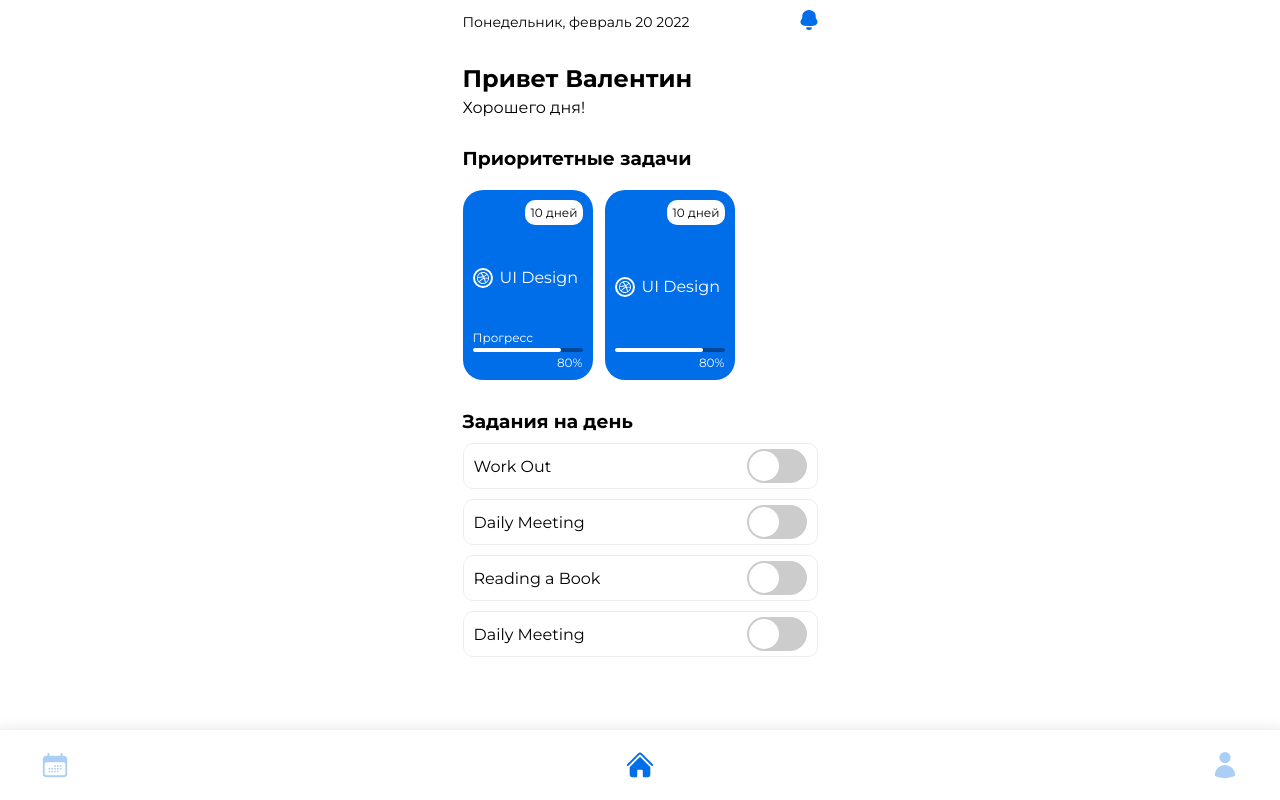
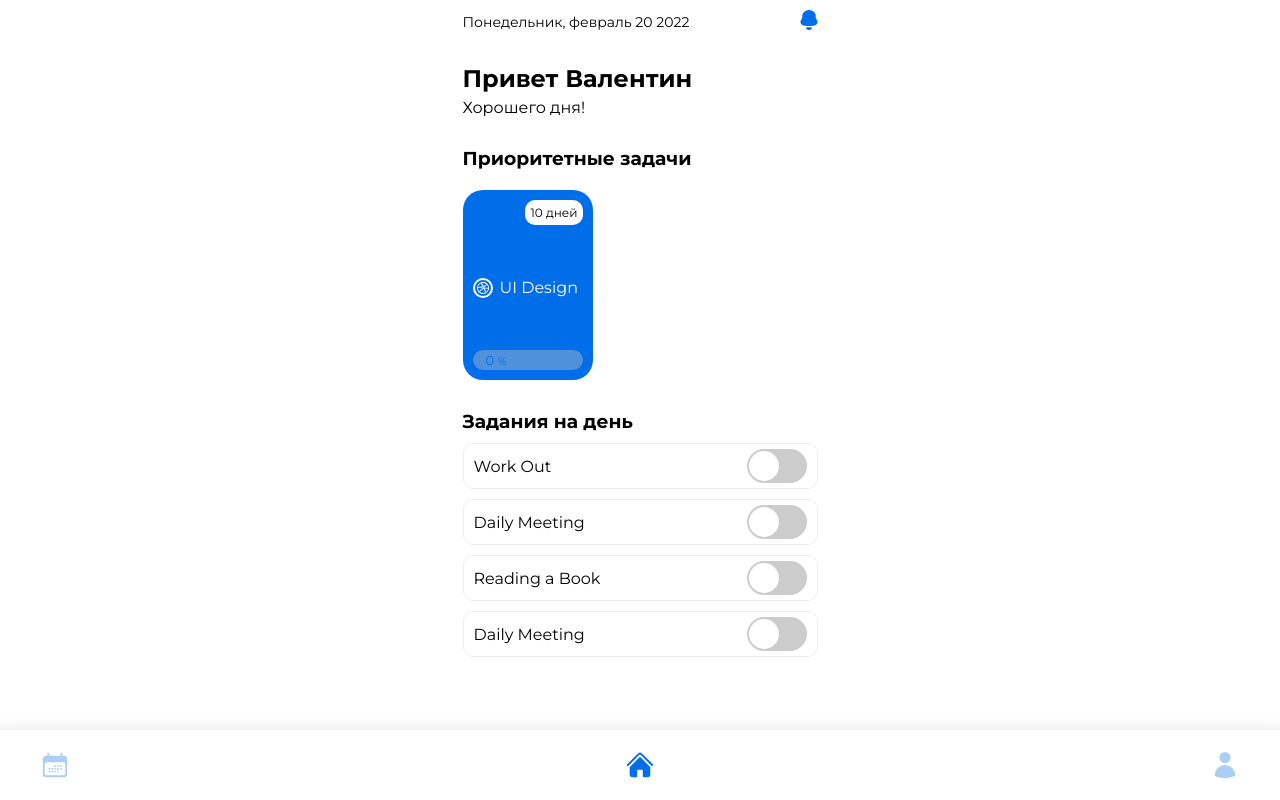
Before and after one commit to walentyao/scheduler, a Vue app: page / in a window 1280 px wide. Built offline with nearby package versions, Linux system fonts and the light colour scheme.

Commit message:
refactoring ... )

```diff
--- /dev/null
+++ b/src/entities/CardTask/components/CardTask.vue
@@ -0,0 +1,101 @@
+<script setup lang="ts">
+import CustomProgressBar from '@/shared/components/CustomProgressBar.vue';
+import { ref } from 'vue';
+
+const proc = ref(0);
+// setInterval(() => {
+//   proc.value += 1;
+// }, 1000);
+</script>
+
+<template>
+  <div class="card-task">
+    <div class="card-task__date">
+      <span>10 дней</span>
+    </div>
+    <div class="card-task__title">
+      <img
+        src="/iconui.svg"
+        class="card-task__icon"
+        alt="ui"
+      />
+      <span class="card-task__text">UI Design</span>
+    </div>
+
+    <CustomProgressBar
+      :percentages="proc"
+      :style-progress="{
+        backColor: 'rgba(197,197,197,0.4)',
+        lineColor: '#ffffff',
+        percentagesColor: 'var(--color-blue)',
+      }"
+    />
+  </div>
+</template>
+
+<style scoped lang="scss">
+.card-task {
+  display: flex;
+  flex-direction: column;
+  justify-content: space-between;
+
+  padding: 10px;
+  background: #006ee9;
+  border-radius: 20px;
+  color: white;
+
+  width: 130px;
+  height: 190px;
+
+  &__date {
+    display: flex;
+    justify-content: flex-end;
+    color: black;
+
+    span {
+      padding: 5px;
+      border-radius: 10px;
+
+      background: white;
+
+      font-size: 12px;
+    }
+  }
+
+  &__title {
+    display: flex;
+    flex-direction: row;
+    align-items: center;
+    column-gap: 7px;
+  }
+}
+
+.progress {
+  display: flex;
+  flex-direction: column;
+  row-gap: 3px;
+  font-size: 12px;
+
+  &__title {
+    color: white;
+  }
+
+  &__value {
+    display: flex;
+    justify-content: flex-end;
+  }
+}
+
+.progressBar {
+  height: 4px;
+  border-radius: 4px;
+  background: #004797;
+
+  &__line {
+    height: 4px;
+    border-radius: 4px;
+    width: 80%;
+    background: white;
+  }
+}
+</style>
--- /dev/null
+++ b/src/entities/CardTask/components/index.ts
@@ -0,0 +1,3 @@
+import CardTask from './CardTask.vue';
+
+export { CardTask };
--- /dev/null
+++ b/src/entities/CardTask/index.ts
@@ -0,0 +1 @@
+export { CardTask } from './components';
--- a/src/pages/DashboardPage/DashboardPage.vue
+++ b/src/pages/DashboardPage/DashboardPage.vue
@@ -1,6 +1,6 @@
 <script setup lang="ts">
-import NavigationFooter from '@/widgets/NavigationFooter/components/NavigationFooter.vue';
 import CheckboxSwitch from '@/shared/components/CheckboxSwitch.vue';
+import { TaskList } from '@/widgets/TaskList';
 </script>
 
 <template>
@@ -20,48 +20,8 @@ import CheckboxSwitch from '@/shared/components/CheckboxSwitch.vue';
     </div>
     <div class="tasks">
       <h3>Приоритетные задачи</h3>
-      <div class="listTasks tasks__listTasks">
-        <div class="cardTask">
-          <div class="cardTask__date">
-            <span>10 дней</span>
-          </div>
-          <div class="cardTask__title">
-            <img
-              src="/iconui.svg"
-              class="cardTask__icon"
-              alt="ui"
-            />
-            <span class="cardTask__text">UI Design</span>
-          </div>
-          <div class="progress">
-            <div class="progress__title">Прогресс</div>
-            <div class="progressBar">
-              <div class="progressBar__line"></div>
-            </div>
-            <div class="progress__value">80%</div>
-          </div>
-        </div>
-
-        <div class="cardTask">
-          <div class="cardTask__date">
-            <span>10 дней</span>
-          </div>
-          <div class="cardTask__title">
-            <img
-              src="/iconui.svg"
-              class="cardTask__icon"
-              alt="ui"
-            />
-            <span class="cardTask__text">UI Design</span>
-          </div>
-          <div class="progress">
-            <div class="progressBar">
-              <div class="progressBar__line"></div>
-            </div>
-            <div class="progress__value">80%</div>
-          </div>
-        </div>
-      </div>
+      <!--      TODO-->
+      <TaskList class="tasks__listTasks" />
     </div>
     <div class="dailyTasks">
       <h3>Задания на день</h3>
@@ -120,78 +80,6 @@ import CheckboxSwitch from '@/shared/components/CheckboxSwitch.vue';
     margin-top: 20px;
   }
 }
-
-.listTasks {
-  display: flex;
-  flex-direction: row;
-  column-gap: 12px;
-}
-
-.cardTask {
-  display: flex;
-  flex-direction: column;
-  justify-content: space-between;
-
-  padding: 10px;
-  background: #006ee9;
-  border-radius: 20px;
-  color: white;
-
-  width: 130px;
-  height: 190px;
-
-  &__date {
-    display: flex;
-    justify-content: flex-end;
-    color: black;
-
-    span {
-      padding: 5px;
-      border-radius: 10px;
-
-      background: white;
-
-      font-size: 12px;
-    }
-  }
-
-  &__title {
-    display: flex;
-    flex-direction: row;
-    align-items: center;
-    column-gap: 7px;
-  }
-}
-
-.progress {
-  display: flex;
-  flex-direction: column;
-  row-gap: 3px;
-  font-size: 12px;
-
-  &__title {
-    color: white;
-  }
-
-  &__value {
-    display: flex;
-    justify-content: flex-end;
-  }
-}
-
-.progressBar {
-  height: 4px;
-  border-radius: 4px;
-  background: #004797;
-
-  &__line {
-    height: 4px;
-    border-radius: 4px;
-    width: 80%;
-    background: white;
-  }
-}
-
 .dailyTasks {
   display: flex;
   flex-direction: column;
--- a/src/pages/DetailTaskPage/DetailTaskPage.vue
+++ b/src/pages/DetailTaskPage/DetailTaskPage.vue
@@ -1,7 +1,7 @@
 <script setup lang="ts">
 import { XMarkIcon } from '@heroicons/vue/24/solid';
 import CustomButton from '@/shared/components/CustomButton.vue';
-import ProgressBar from '@/shared/components/ProgressBar.vue';
+import CustomProgressBar from '@/shared/components/CustomProgressBar.vue';
 import CustomList from '@/shared/components/CustomList.vue';
 </script>
 
@@ -78,7 +78,7 @@ import CustomList from '@/shared/components/CustomList.vue';
     <div class="progress">
       <div>Прогресс</div>
       <!--      TODO PROGRESS BAR-->
-      <ProgressBar
+      <CustomProgressBar
         :style-progress="{ backColor: '#c5c5c5', lineColor: '#006EE9' }"
         :percentages="70"
       />
--- a/src/shared/components/ProgressBar.vue
+++ b/src/shared/components/CustomProgressBar.vue
@@ -1,7 +1,10 @@
 <script setup lang="ts">
+import { computed, ref, watch } from 'vue';
+
 interface IStyleProgress {
   backColor: string;
   lineColor: string;
+  percentagesColor?: string;
 }
 
 interface IProps {
@@ -10,6 +13,18 @@ interface IProps {
 }
 
 const props = defineProps<IProps>();
+
+const refToTextPercentages = ref<HTMLSpanElement>();
+
+const leftShiftFromLine = computed(() => {
+  return refToTextPercentages.value?.offsetWidth ?? 0;
+});
+
+watch(leftShiftFromLine, () => {
+  console.log(leftShiftFromLine);
+});
+
+// TODO изучить момент с тем, как пропсы обновляют компонент
 </script>
 
 <template>
@@ -18,11 +33,19 @@ const props = defineProps<IProps>();
     :style="{
       '--color-back': styleProgress.backColor,
       '--color-line': styleProgress.lineColor,
+      '--color-percentages': styleProgress.percentagesColor,
       '--percentages-line': percentages.toString() + '%',
     }"
   >
     <div class="progress-bar__line"></div>
-    <span class="progress-bar__percentages">{{ percentages }}%</span>
+    <div class="progress-bar__percentages">
+      <span
+        class="progress-bar__percentages_text"
+        ref="refToTextPercentages"
+        >{{ percentages }}
+        <small>%</small>
+      </span>
+    </div>
   </div>
 </template>
 
@@ -37,6 +60,8 @@ const props = defineProps<IProps>();
   height: 20px;
   border-radius: 10px;
 
+  overflow: hidden;
+
   position: relative;
 
   &__line {
@@ -49,12 +74,16 @@ const props = defineProps<IProps>();
   &__percentages {
     position: absolute;
     top: 0;
-    display: flex;
-    align-items: center;
-    justify-content: center;
     color: var(--color-percentages);
     width: 100%;
-    z-index: 100;
+    height: 100%;
+
+    &_text {
+      position: relative;
+      left: 13px;
+      font-size: 13px;
+      text-align: center;
+    }
   }
 }
 </style>
--- a/src/widgets/NavigationFooter/components/NavigationFooter.vue
+++ b/src/widgets/NavigationFooter/components/NavigationFooter.vue
@@ -32,6 +32,7 @@ const router = useRouter();
     <nav class="navigation__list">
       <NavigationLink
         v-for="link in navigationLinks"
+        :key="link.path"
         :path="link.path"
         :icon="link.icon"
         :is-active="link.path === router.currentRoute.value.path"
--- /dev/null
+++ b/src/widgets/TaskList/components/TaskList.vue
@@ -0,0 +1,17 @@
+<script setup lang="ts">
+import { CardTask } from '@/entities/CardTask';
+</script>
+
+<template>
+  <div class="list-tasks">
+    <CardTask />
+  </div>
+</template>
+
+<style scoped lang="scss">
+.list-tasks {
+  display: flex;
+  flex-direction: row;
+  column-gap: 12px;
+}
+</style>
--- /dev/null
+++ b/src/widgets/TaskList/components/index.ts
@@ -0,0 +1,3 @@
+import TaskList from './TaskList.vue';
+
+export { TaskList };
--- /dev/null
+++ b/src/widgets/TaskList/index.ts
@@ -0,0 +1 @@
+export { TaskList } from './components';
```
